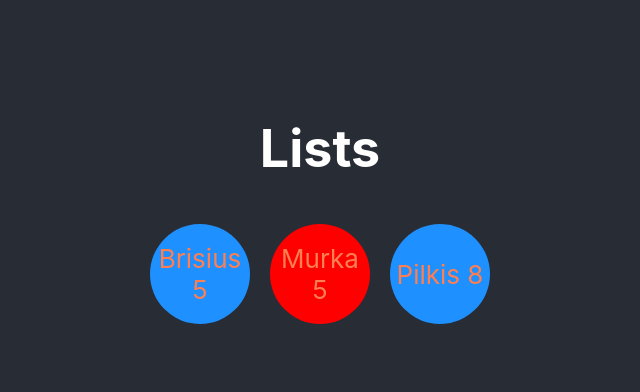
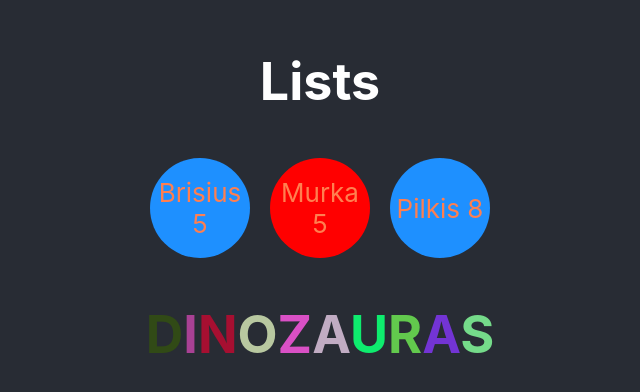
Before and after one commit to simonasablinaite/React, a React (Create React App) app: page / in a window 1280 px wide. Shown: the part 192-584 px from the top of the page, without its empty margins (320-960 px from the left). Built offline with nearby package versions, Linux system fonts and the light colour scheme.

Commit message:
'Dinozauras' random color

```diff
--- a/src/App.jsx
+++ b/src/App.jsx
@@ -1,5 +1,6 @@
 import "./App.css";
-import Cat from "./Components/004/Cat";
+import Cat from "./Components/004/Cat.jsx";
+import randColor from "./Functions/randColor.js";
 
 const cats = [
   { id: 1, weight: 5, name: "Murka" },
@@ -27,6 +28,14 @@ function App() {
           <Cat catName="Garfildas" weight="12 kg." />
           <Cat catName="Bone" weight="15 kg." />
         </div> */}
+
+        <h1>
+          {[..."DINOZAURAS"].map((l, i) => (
+            <span key={i} style={{ color: randColor() }}>
+              {l}
+            </span>
+          ))}
+        </h1>
       </header>
     </div>
   );
```
